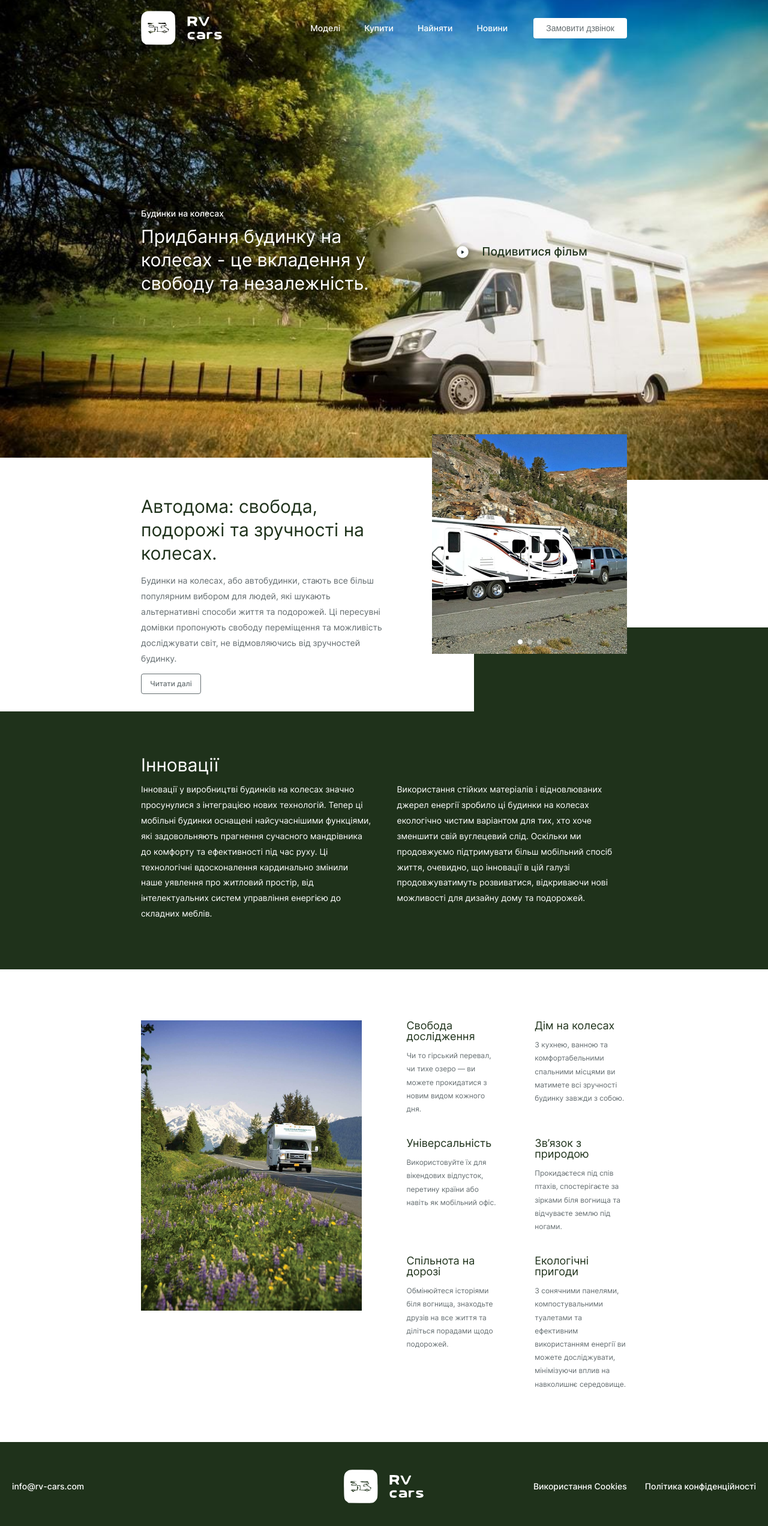
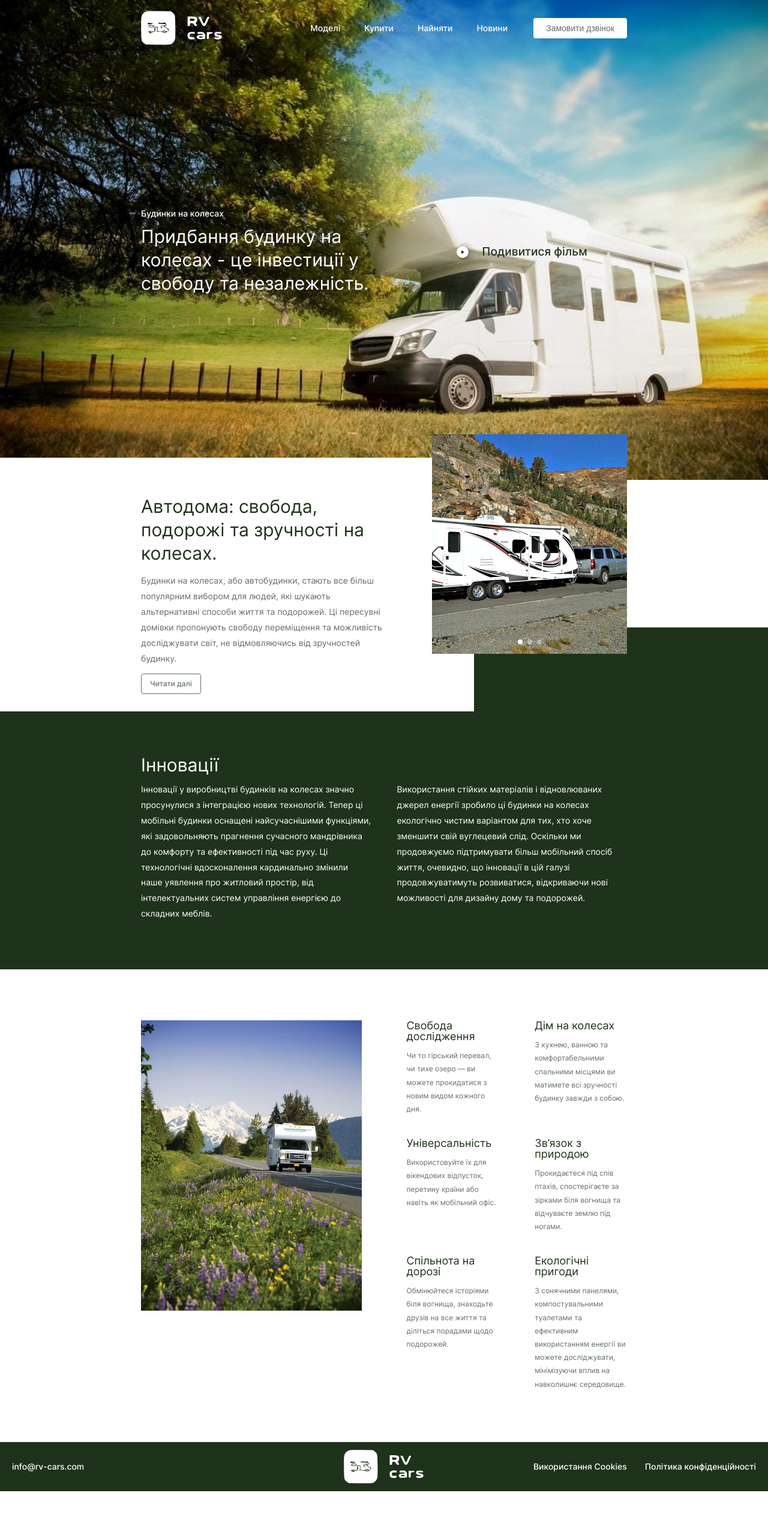
Before and after one commit to Mahaonn/rv_cars, a plain HTML site: page index.html in a window 1280 px wide. Shown: the whole page at 60% size. After the commit the page ends 2486 px from the top, so only its background shows below. Drawn offline with nearby package versions, Linux system fonts and the light colour scheme.

Commit message:
removed padding in footer
 and changed some text in main-section__title

```diff
--- a/css/style.css
+++ b/css/style.css
@@ -580,8 +580,6 @@ body {
 }
 .footer {
   background-color: var(--color-dark-green);
-  padding-top: 2.0625rem;
-  padding-bottom: 2.0625rem;
 }
 .footer__containar {
   display: grid;
--- a/index.html
+++ b/index.html
@@ -46,7 +46,7 @@
             <div class="main-section__content">
               <div class="main-section__label">Будинки на колесах</div>
               <h1 class="main-section__title title">
-                Придбання будинку на колесах - це вкладення у свободу та
+                Придбання будинку на колесах - це інвестиції у свободу та
                 незалежність.
               </h1>
             </div>
```
